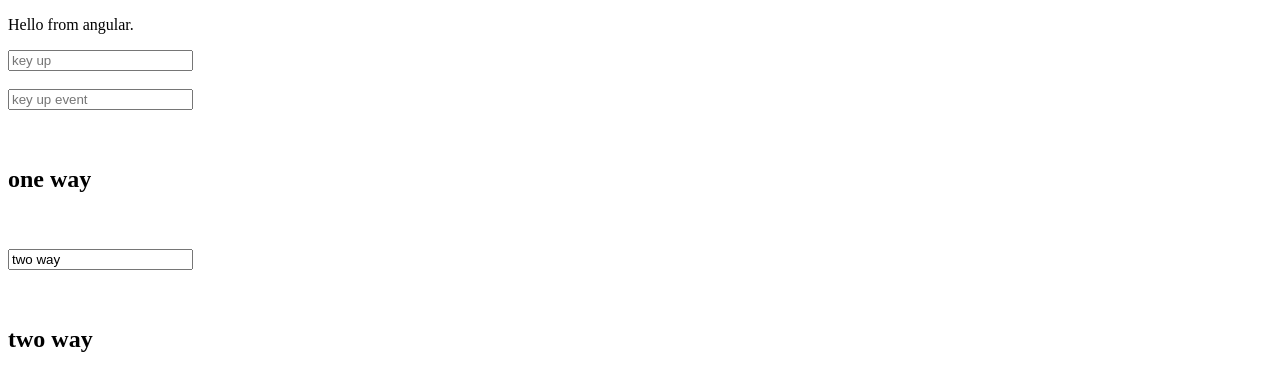
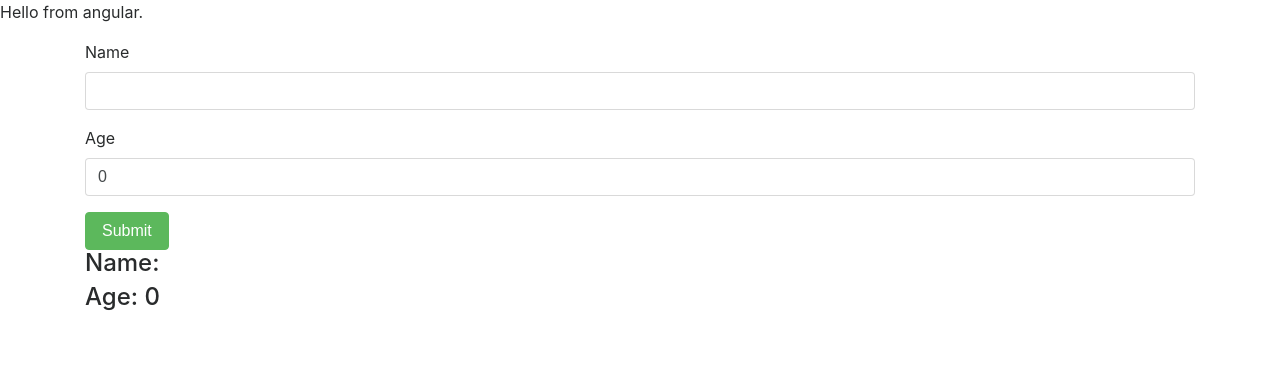
Before and after one commit to jaceksen/AngularFromFrontToBack, an Angular app: page / in a window 1280 px wide. Shown: the top 390 px of the page. Built offline with nearby package versions, Linux system fonts and the light colour scheme.

Commit message:
lekcja30_ngModel_2WayDataBinding

```diff
--- a/src/app/app.module.ts
+++ b/src/app/app.module.ts
@@ -1,5 +1,6 @@
 import { BrowserModule } from '@angular/platform-browser';
 import { NgModule } from '@angular/core';
+import { FormsModule } from '@angular/forms';
 
 
 import { AppComponent } from './app.component';
@@ -12,7 +13,8 @@
     SandboxComponent
   ],
   imports: [
-    BrowserModule
+    BrowserModule,
+    FormsModule
   ],
   providers: [],
   bootstrap: [AppComponent]
--- a/src/app/components/sandbox/sandbox.componet.ts
+++ b/src/app/components/sandbox/sandbox.componet.ts
@@ -4,52 +4,28 @@
     selector:'sandbox',
     template:`
 
-        <input it="txt1" type="text" (keyup)="fireEvent($event)" placeholder="key up">
+    <div class="container">
+    <form>
+        <div class="form-group">
+        <label>Name</label>
+        <input type="text" [(ngModel)]="name" name="name" class="form-control">
+        </div>
+        <div class="form-group">
+        <label>Age</label>
+        <input type="number" [(ngModel)]="age" name="age" class="form-control">
+        </div>
+        <input type="submit" value="Submit" class="btn btn-success">
+    </form>
 
-        <br><br>
-
-        <div>
-        <input type="text" (keyup)="changeText($event)" placeholder="key up event">
-        </div>
-
-        <br><br>
-        <h2>{{ text }}</h2>
-
-        <br><br>
-
-        <div>
-        <input type="text" (keyup)="changeText2($event)" placeholder="key up event 2 way" value={{text2}}>
-        </div>
-
-       <br><br>
-        <h2>{{ text2 }}</h2>
+    <h4>Name: {{name}}</h4>
+    <h4>Age: {{age}}</h4>
+    </div>
 
         `
 })
 
-// keydown
-// focus
-// blur - kiedy jeste w danym polu w formatce i kliknę gdzie indziej
-// cut
-// copy
-// paste
-
 export class SandboxComponent{
 
-    text:string="one way";
-    text2:string="two way";
-
-    fireEvent(e){
-        console.log('keyUp');
-    }
-
-    //one way data bindig
-    changeText(e){
-        this.text = e.target.value;
-    }
-
-    //two way data binding
-    changeText2(m){
-        this.text2 = m.target.value;
-    }
+    name:string;
+    age:number = 0;
 }
--- a/src/index.html
+++ b/src/index.html
@@ -7,6 +7,7 @@
 
   <meta name="viewport" content="width=device-width, initial-scale=1">
   <link rel="icon" type="image/x-icon" href="favicon.ico">
+  <link rel="stylesheet" href="https://maxcdn.bootstrapcdn.com/bootstrap/4.0.0-alpha.6/css/bootstrap.min.css" integrity="sha384-rwoIResjU2yc3z8GV/NPeZWAv56rSmLldC3R/AZzGRnGxQQKnKkoFVhFQhNUwEyJ" crossorigin="anonymous">
 </head>
 <body>
   <app-root></app-root>
```
